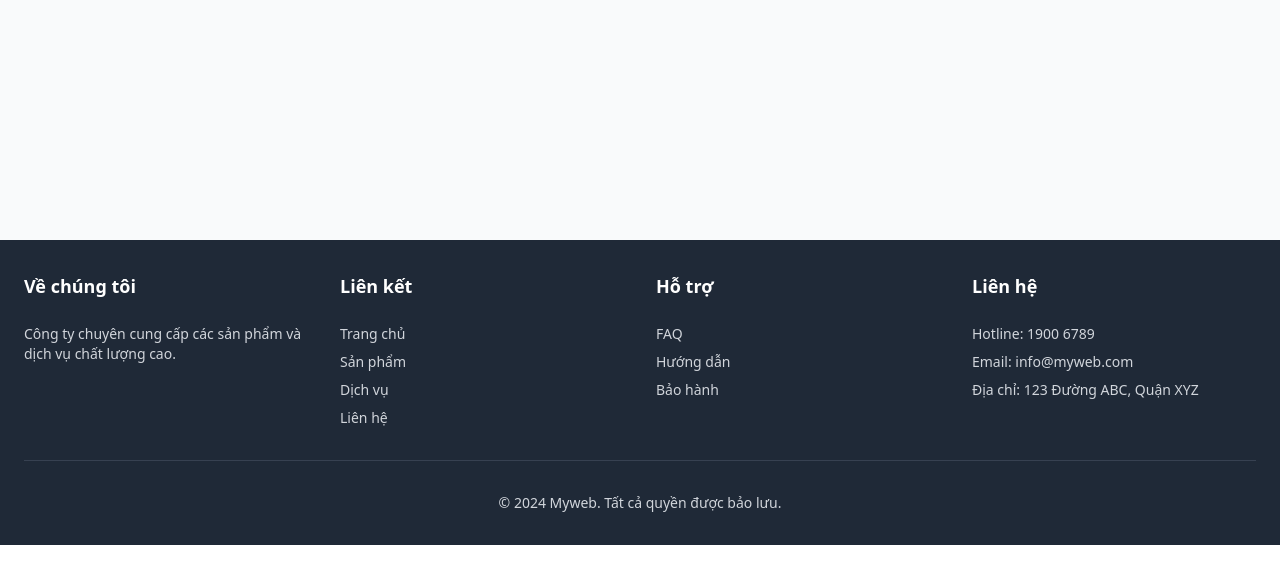
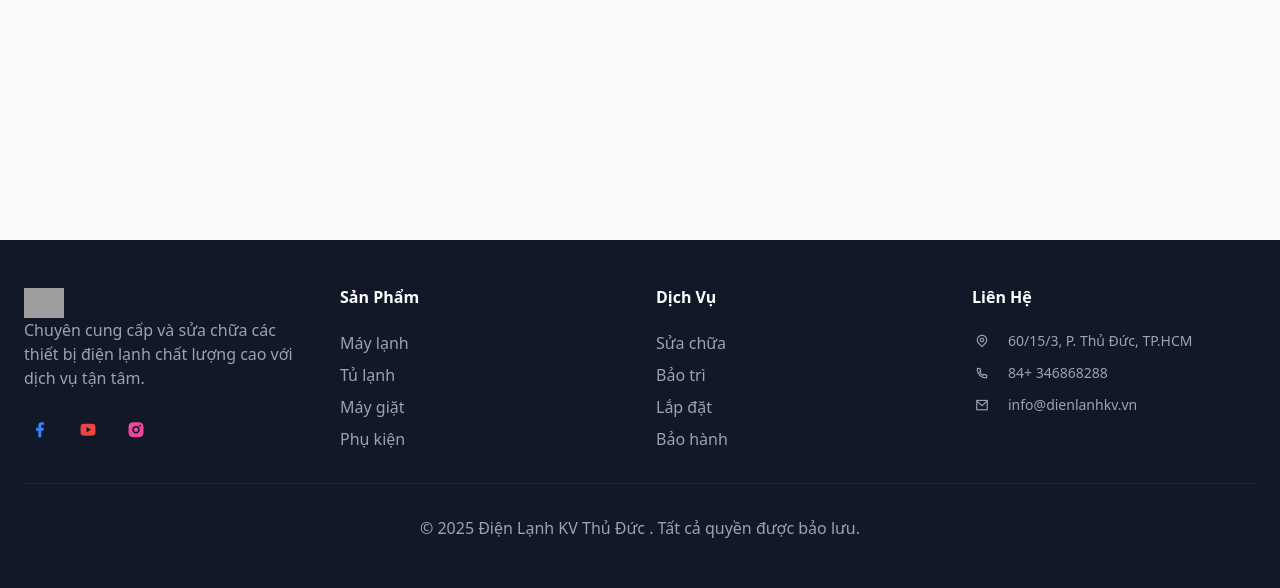
Before and after one commit to KhoastudyIT/web-dien-lanh, a PHP site: page /view/danhmuc.php in a window 1280 px wide. Shown: the part 625-1213 px from the top of the page. Before the commit the page ends 1170 px from the top, so only its background shows below. Run offline with PHP 8.4, Linux system fonts and the light colour scheme; some libraries are stand-ins or nearby versions; grey boxes are pictures that could not be loaded.

Commit message:
cap nhat footer

```diff
--- a/view/layout.php
+++ b/view/layout.php
@@ -10,41 +10,91 @@ function renderPage($title = "Myweb", $content = "") {
     </main>
 
     <!-- Footer -->
-    <footer class="bg-gray-800 text-white py-8">
+    <footer class="bg-gray-900 text-white py-12">
         <div class="max-w-7xl mx-auto px-4">
             <div class="grid grid-cols-1 md:grid-cols-4 gap-8">
                 <div>
-                    <h3 class="text-lg font-semibold mb-4">Về chúng tôi</h3>
-                    <p class="text-gray-300 text-sm">Công ty chuyên cung cấp các sản phẩm và dịch vụ chất lượng cao.</p>
+                    <img src="images/Neel.png" alt="logo" style="width:40px;">
+                    <p class="text-gray-400 mb-4">
+                        Chuyên cung cấp và sửa chữa các thiết bị điện lạnh chất lượng cao
+                        với dịch vụ tận tâm.
+                    </p>
+                    <div class="flex space-x-4">
+                        <div class="w-8 h-8 flex items-center justify-center">
+                            <i class="ri-facebook-fill text-blue-500 text-lg"></i>
+                        </div>
+                        <div class="w-8 h-8 flex items-center justify-center">
+                            <i class="ri-youtube-fill text-red-500 text-lg"></i>
+                        </div>
+                        <div class="w-8 h-8 flex items-center justify-center">
+                            <i class="ri-instagram-fill text-pink-500 text-lg"></i>
+                        </div>
+                    </div>
                 </div>
+
                 <div>
-                    <h3 class="text-lg font-semibold mb-4">Liên kết</h3>
-                    <ul class="space-y-2 text-sm">
-                        <li><a href="#" class="text-gray-300 hover:text-white">Trang chủ</a></li>
-                        <li><a href="#" class="text-gray-300 hover:text-white">Sản phẩm</a></li>
-                        <li><a href="#" class="text-gray-300 hover:text-white">Dịch vụ</a></li>
-                        <li><a href="#" class="text-gray-300 hover:text-white">Liên hệ</a></li>
+                    <h4 class="font-semibold mb-4">Sản Phẩm</h4>
+                    <ul class="space-y-2 text-gray-400">
+                        <li>
+                            <a href="#" class="hover:text-white transition-colors">Máy lạnh</a>
+                        </li>
+                        <li>
+                            <a href="#" class="hover:text-white transition-colors">Tủ lạnh</a>
+                        </li>
+                        <li>
+                            <a href="#" class="hover:text-white transition-colors">Máy giặt</a>
+                        </li>
+                        <li>
+                            <a href="#" class="hover:text-white transition-colors">Phụ kiện</a>
+                        </li>
                     </ul>
                 </div>
+
                 <div>
-                    <h3 class="text-lg font-semibold mb-4">Hỗ trợ</h3>
-                    <ul class="space-y-2 text-sm">
-                        <li><a href="#" class="text-gray-300 hover:text-white">FAQ</a></li>
-                        <li><a href="#" class="text-gray-300 hover:text-white">Hướng dẫn</a></li>
-                        <li><a href="#" class="text-gray-300 hover:text-white">Bảo hành</a></li>
+                    <h4 class="font-semibold mb-4">Dịch Vụ</h4>
+                    <ul class="space-y-2 text-gray-400">
+                        <li>
+                            <a href="#" class="hover:text-white transition-colors">Sửa chữa</a>
+                        </li>
+                        <li>
+                            <a href="#" class="hover:text-white transition-colors">Bảo trì</a>
+                        </li>
+                        <li>
+                            <a href="#" class="hover:text-white transition-colors">Lắp đặt</a>
+                        </li>
+                        <li>
+                            <a href="#" class="hover:text-white transition-colors">Bảo hành</a>
+                        </li>
                     </ul>
                 </div>
+
                 <div>
-                    <h3 class="text-lg font-semibold mb-4">Liên hệ</h3>
-                    <div class="space-y-2 text-sm text-gray-300">
-                        <p>Hotline: 1900 6789</p>
-                        <p>Email: info@myweb.com</p>
-                        <p>Địa chỉ: 123 Đường ABC, Quận XYZ</p>
+                    <h4 class="font-semibold mb-4">Liên Hệ</h4>
+                    <div class="space-y-3 text-gray-400">
+                        <div class="flex items-center gap-3">
+                            <div class="w-5 h-5 flex items-center justify-center">
+                                <i class="ri-map-pin-line text-sm"></i>
+                            </div>
+                            <span class="text-sm">60/15/3, P. Thủ Đức, TP.HCM</span>
+                        </div>
+                        <div class="flex items-center gap-3">
+                            <div class="w-5 h-5 flex items-center justify-center">
+                                <i class="ri-phone-line text-sm"></i>
+                            </div>
+                            <span class="text-sm">84+ 346868288</span>
+                        </div>
+                        <div class="flex items-center gap-3">
+                            <div class="w-5 h-5 flex items-center justify-center">
+                                <i class="ri-mail-line text-sm"></i>
+                            </div>
+                            <span class="text-sm">info@dienlanhkv.vn</span>
+                        </div>
                     </div>
                 </div>
             </div>
-            <div class="border-t border-gray-700 mt-8 pt-8 text-center text-sm text-gray-300">
-                <p>&copy; 2024 Myweb. Tất cả quyền được bảo lưu.</p>
+
+            <div class="border-t border-gray-800 mt-8 pt-8 text-center text-gray-400">
+                <p>&copy; 2025 Điện Lạnh KV Thủ Đức . Tất cả quyền được bảo lưu.</p>
             </div>
         </div>
     </footer>
```
